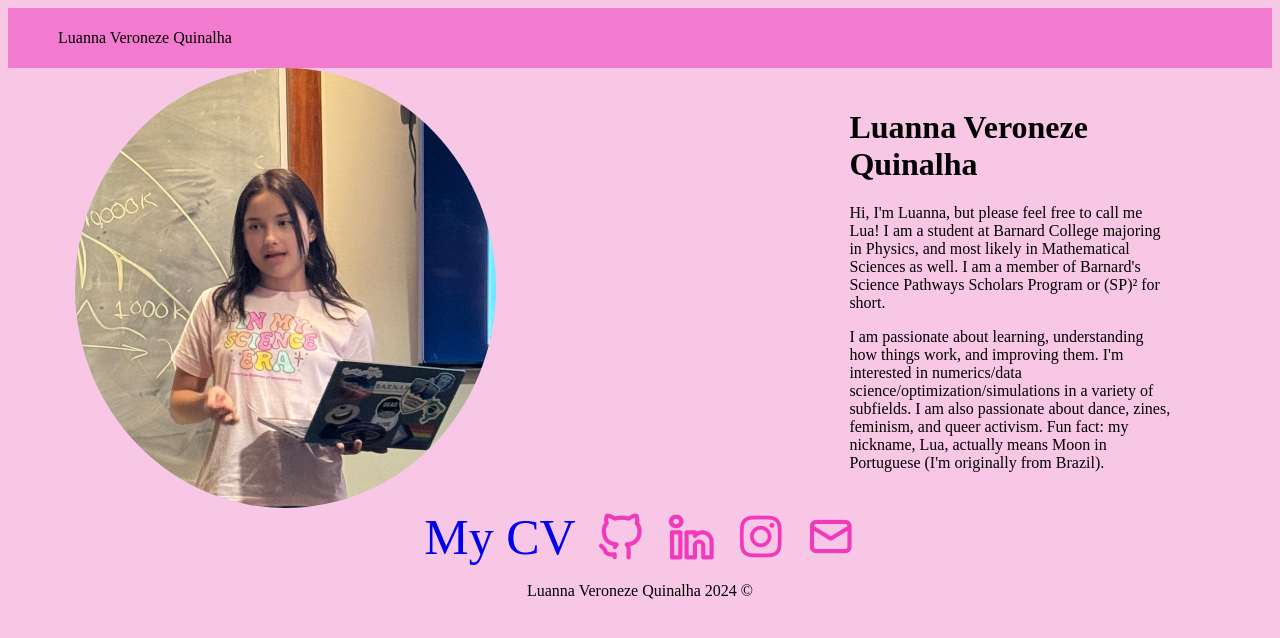
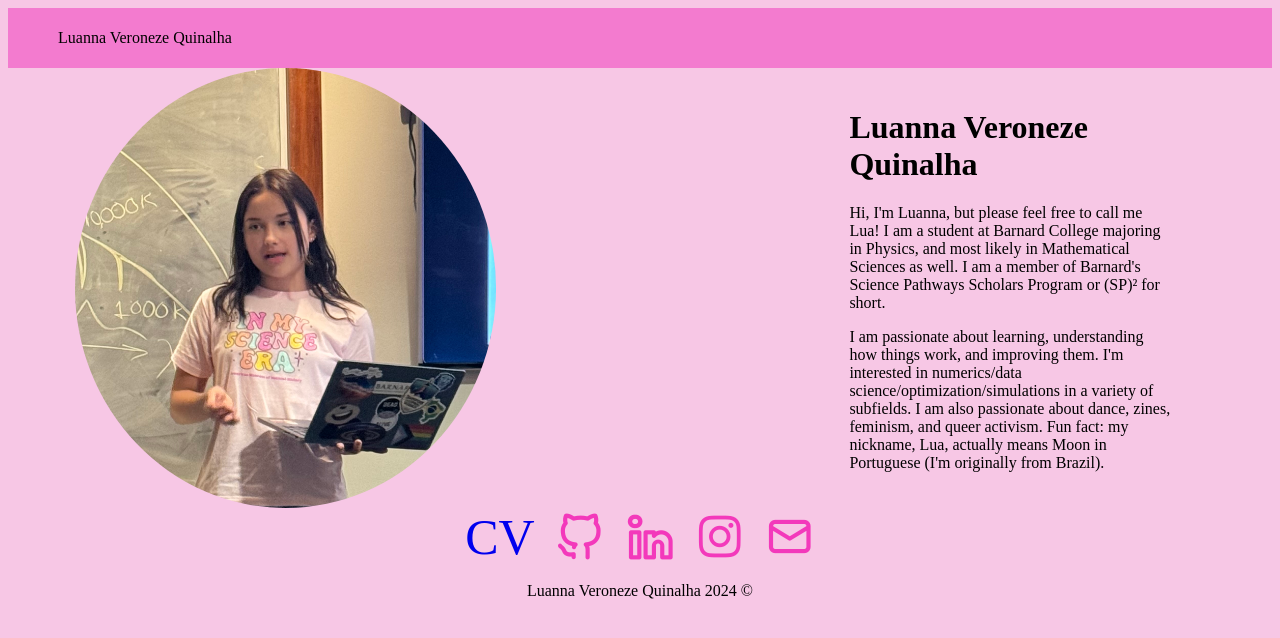
Before and after one commit to Lua-sketch/luannavquinalha, a plain HTML site: page index.html in a window 1280 px wide. Drawn offline with nearby package versions, Linux system fonts and the light colour scheme.

Commit message:
Update index.html

```diff
--- a/index.html
+++ b/index.html
@@ -35,7 +35,7 @@
         <footer>
                   <ul id="socials">
                     <li>
-                        <a href="LQuinalha resume.pdf">My CV</a>
+                        <a href="LQuinalha_Resume.pdf" id="CV">CV</a>
                     </li>
                     <li>
                       <a href="https://github.com/Lua-sketch">
```
